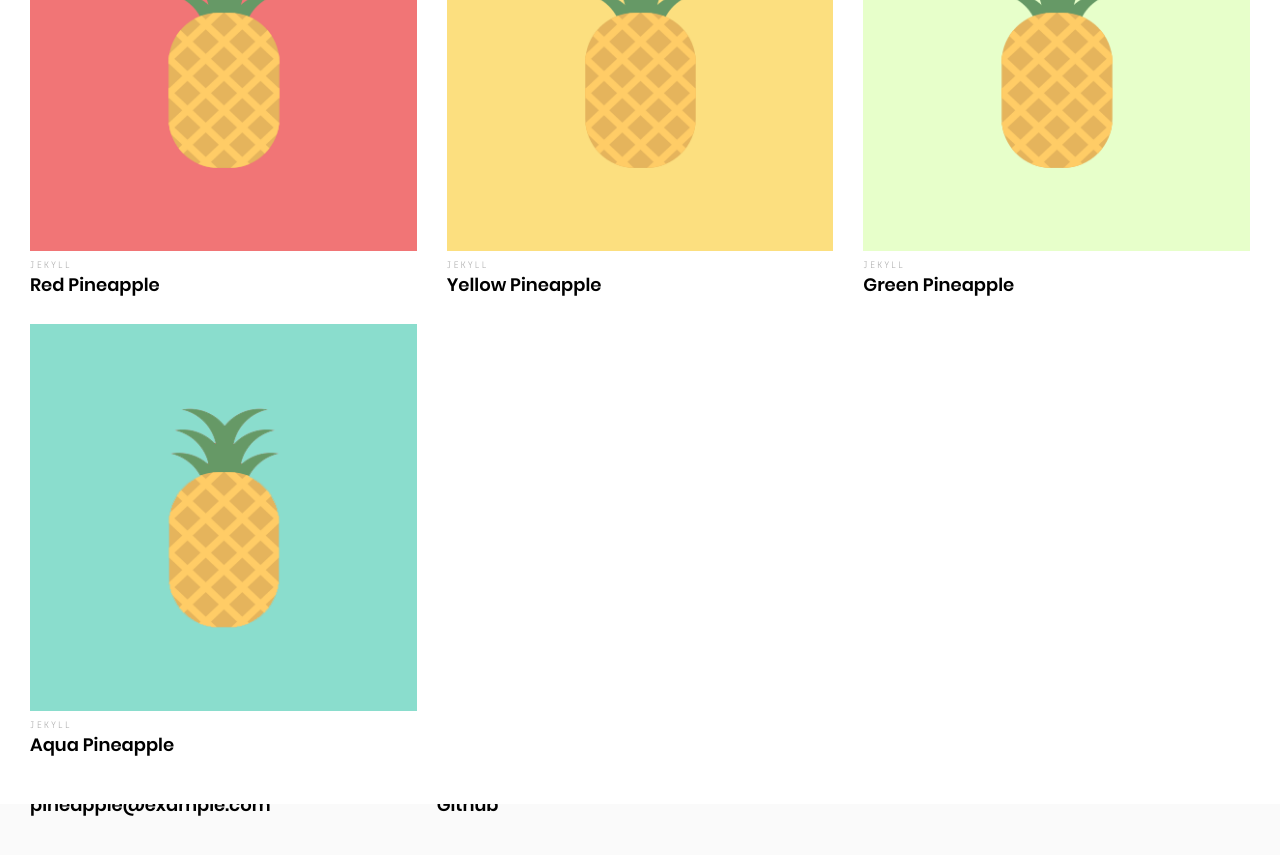
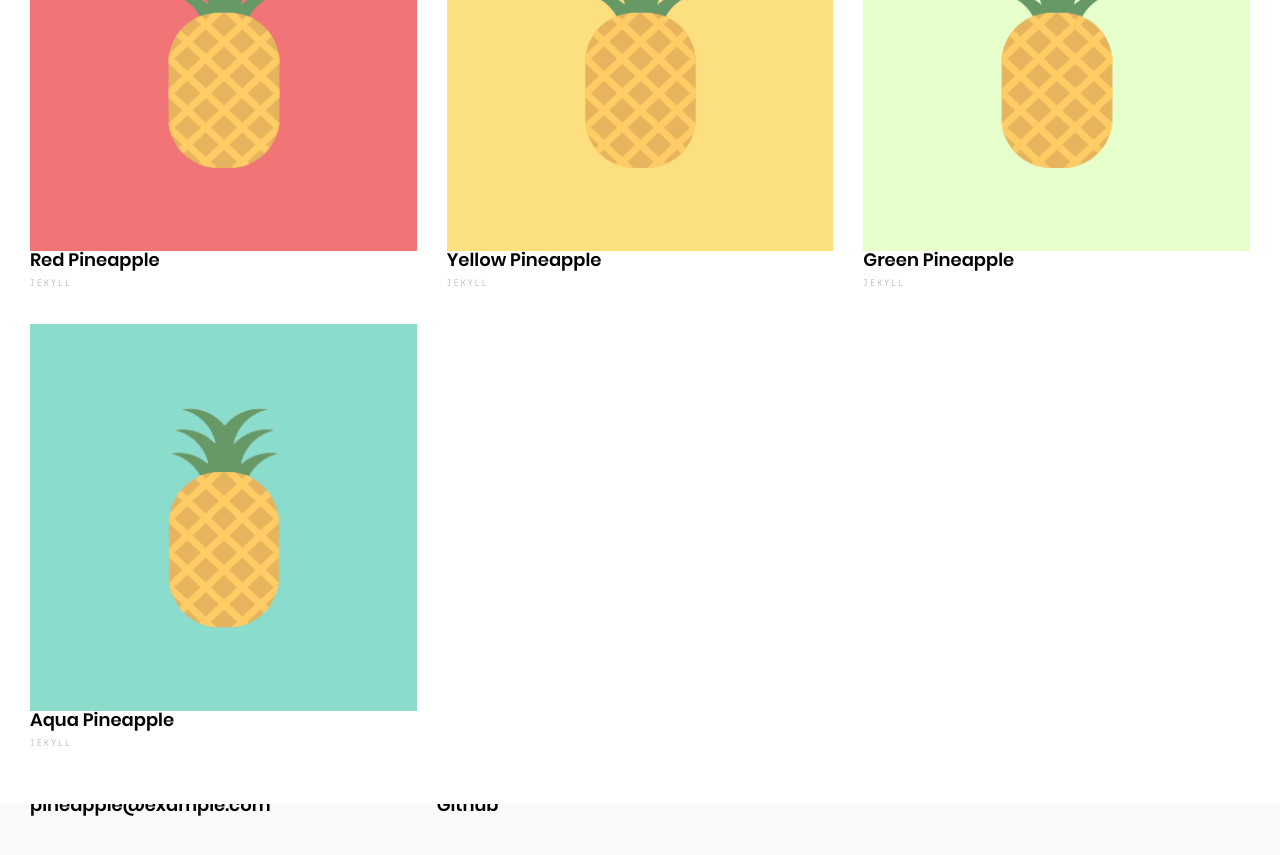
Before and after one commit to heairin1008/heairin1008.github.io, a Jekyll site: the page built from index.html, in a window 1280 px wide and 900 px high, scrolled down 643 px. Shown: the top 855 px of the window. Built offline with Jekyll 4.4.1, drawn with Linux system fonts in a browser that asks for light colours.

Commit message:
Update index.html

```diff
--- a/index.html
+++ b/index.html
@@ -28,8 +28,8 @@
 								<div class="img-wrapper">
 									<img src="{{ item.project.logo | prepend: site.baseurl }}" alt="{{ item.project.title }}" />
 								</div>
+								<h3>{{ item.project.title }}</h3>
 								<span class="h2">{{ item.project.type }}</span>
-								<h3>{{ item.project.title }}</h3>
 							</a>
 						</li>
 					{% endfor %}
```
